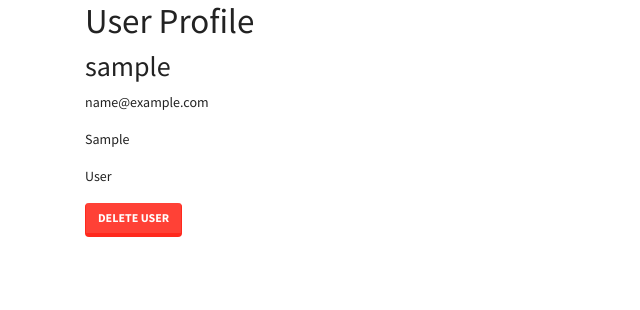
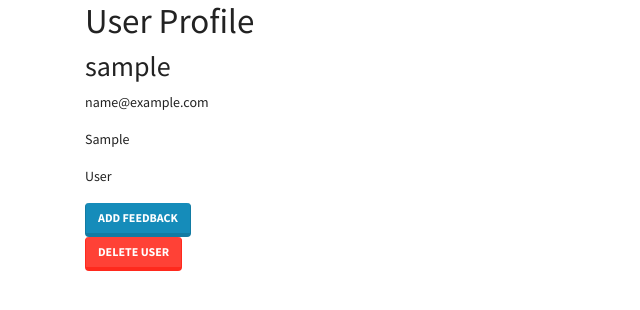
Before and after one commit to agnesmcc/flask_feedback, a Flask app: a page that uses templates/user.html in a window 1280 px wide. Shown: the top 310 px of the page, without its empty margins (0-640 px from the left). Run offline with Flask 2, Linux system fonts and the light colour scheme; the visitor is signed in with stand-in values (Sample User, id 1); data comes from the database, SQL or seed files in the repository; some libraries are stand-ins or nearby versions.

Commit message:
add add feedback form

```diff
--- a/app.py
+++ b/app.py
@@ -1,8 +1,8 @@
 from flask import Flask, redirect, render_template, session
 from flask_debugtoolbar import DebugToolbarExtension
 
-from models import db, connect_db, User
-from forms import UserForm, LoginForm
+from models import db, connect_db, User, Feedback
+from forms import UserForm, LoginForm, FeedbackForm
 
 app = Flask(__name__)
 app.config['SQLALCHEMY_DATABASE_URI'] = 'postgresql:///flask-feedback'
@@ -78,3 +78,17 @@ def delete_user(username):
     db.session.commit()
     session.pop("username")
     return redirect("/")
+
+@app.route("/users/<username>/feedback/add", methods=["GET", "POST"])
+def add_feedback(username):
+    if "username" not in session or username != session["username"]:
+        return redirect("/")
+    form = FeedbackForm()
+    if form.validate_on_submit():
+        title = form.title.data
+        content = form.content.data
+        feedback = Feedback(title=title, content=content, username=username)
+        db.session.add(feedback)
+        db.session.commit()
+        return redirect(f"/users/{username}")
+    return render_template("feedback.html", form=form)
--- a/forms.py
+++ b/forms.py
@@ -19,3 +19,9 @@ class LoginForm(FlaskForm):
 
     username = StringField('Username', validators=[DataRequired()])
     password = StringField('Password', validators=[DataRequired()], render_kw={"type": "password"})
+
+class FeedbackForm(FlaskForm):
+    """Feedback form."""
+
+    title = StringField('Title', validators=[DataRequired()])
+    content = StringField('Content', validators=[DataRequired()])
--- a/templates/user.html
+++ b/templates/user.html
@@ -9,6 +9,7 @@
 <p>{{ user.first_name }}</p>
 <p>{{ user.last_name }}</p>
 
+<a href="/users/{{ user.username }}/feedback/add" class="btn btn-primary">Add Feedback</a>
 <form method="POST" action="/users/{{ user.username }}/delete">
     <button type="submit" class="btn btn-danger">Delete User</button>
 </form>
```
Also changed, not shown: templates/feedback.html (added, +23 -0 lines).
